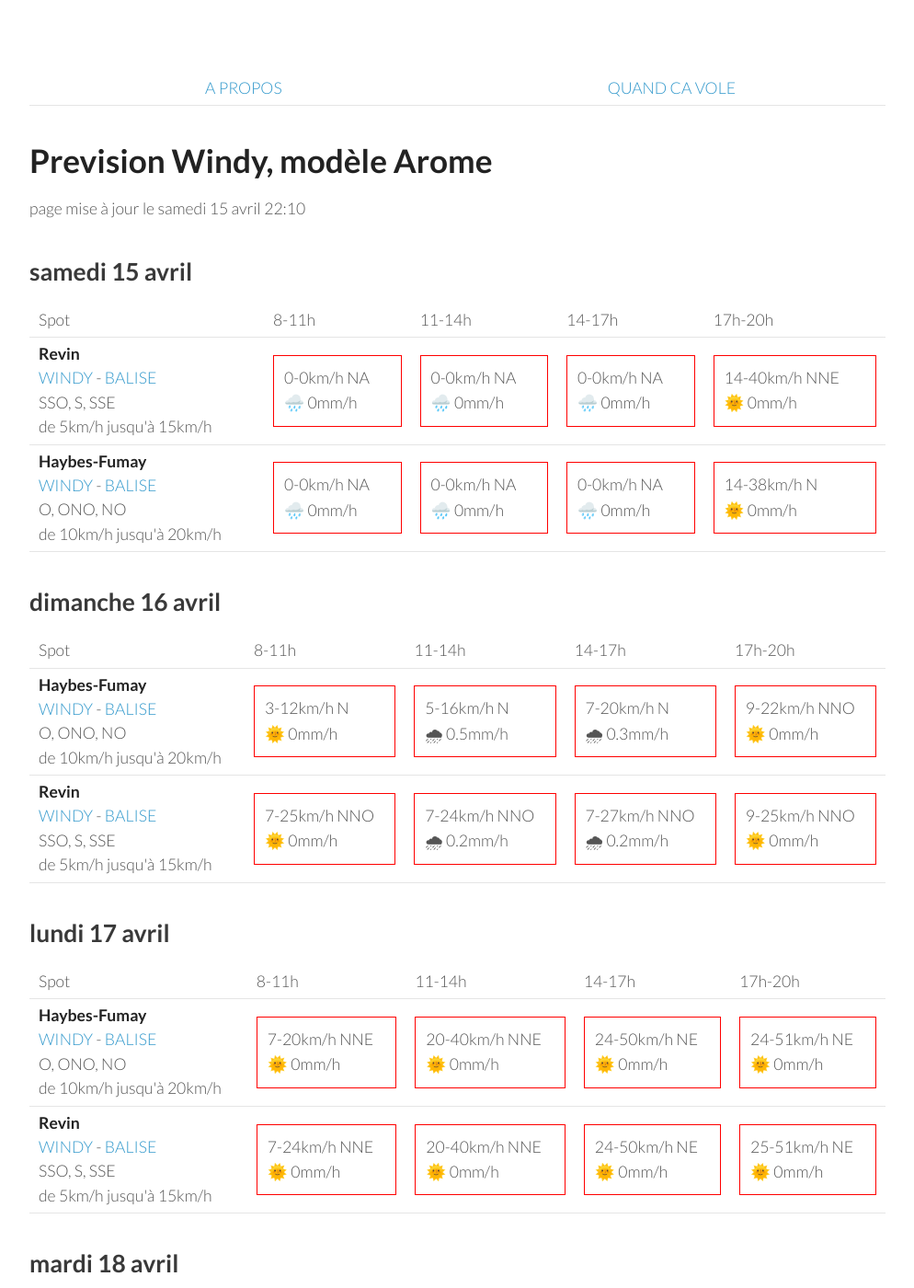
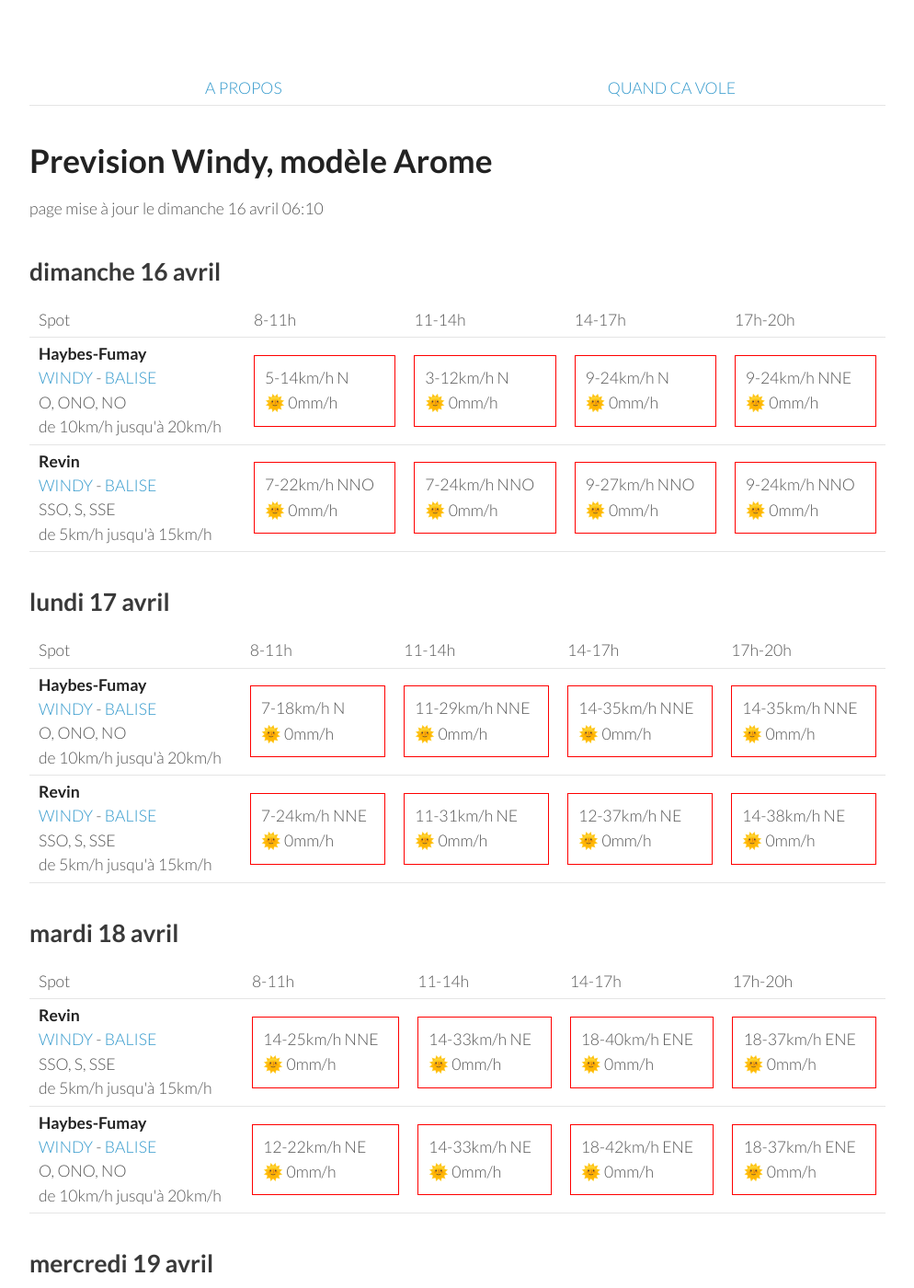
Before and after one commit to parapente-dans-le-nord/parapente-dans-le-nord.github.io, a Jekyll site: the page built from ardennes.markdown, in a window 1280 px wide and 1400 px high. Shown: the whole window at 92% size, without its empty margins (26-1020 px from the left). Built offline with Jekyll 4.4.1, drawn with Linux system fonts in a browser that asks for light colours; some of the changed text lies outside the part shown.

Commit message:
update index.markdown

```diff
--- a/ardennes.markdown
+++ b/ardennes.markdown
@@ -7,42 +7,8 @@ title:  "Tous les spots"
 {: .links}
 
 # Prevision Windy, modèle Arome
-page mise à jour le samedi 15 avril 22:10
+page mise à jour le dimanche 16 avril 06:10
 
-## samedi 15 avril
-
-{::nomarkdown}
-<table>
-  <tbody>
-    <tr>
-      <td>Spot</td>
-      <td>8-11h</td>
-      <td>11-14h</td>
-      <td>14-17h</td>
-      <td>17h-20h</td>
-    </tr>
-<tr>
-        <td><strong>Revin</strong><br><a href="https://windy.com/49.948/4.625?49.543,4.625,8">WINDY</a> - <span class=""><a href="http://www.balisemeteo.com/balise.php?idBalise=5019">BALISE</a> </span><br> <span class="vent-favorable">SSO, S, SSE</span><br><span class="force-vent">de 5km/h jusqu'à 15km/h</span> </td>
-
-            <td><div class="not-flyable"><p>0-0km/h NA</p><p>🌧️ 0mm/h</p></div></td>
-            <td><div class="not-flyable"><p>0-0km/h NA</p><p>🌧️ 0mm/h</p></div></td>
-            <td><div class="not-flyable"><p>0-0km/h NA</p><p>🌧️ 0mm/h</p></div></td>
-            <td><div class="not-flyable"><p>14-40km/h NNE</p><p>🌞 0mm/h</p></div></td>
-
-    </tr>
-<tr>
-        <td><strong>Haybes-Fumay</strong><br><a href="https://windy.com/49.998/4.715?49.913,4.738,10">WINDY</a> - <span class=""><a href="http://www.balisemeteo.com/balise.php?idBalise=104">BALISE</a> </span><br> <span class="vent-favorable">O, ONO, NO</span><br><span class="force-vent">de 10km/h jusqu'à 20km/h</span> </td>
-
-            <td><div class="not-flyable"><p>0-0km/h NA</p><p>🌧️ 0mm/h</p></div></td>
-            <td><div class="not-flyable"><p>0-0km/h NA</p><p>🌧️ 0mm/h</p></div></td>
-            <td><div class="not-flyable"><p>0-0km/h NA</p><p>🌧️ 0mm/h</p></div></td>
-            <td><div class="not-flyable"><p>14-38km/h N</p><p>🌞 0mm/h</p></div></td>
-
-    </tr>
-
-</tbody>
-</table>
-{:/}
 ## dimanche 16 avril
 
 {::nomarkdown}
@@ -58,20 +24,20 @@ page mise à jour le samedi 15 avril 22:10
 <tr>
         <td><strong>Haybes-Fumay</strong><br><a href="https://windy.com/49.998/4.715?49.913,4.738,10">WINDY</a> - <span class=""><a href="http://www.balisemeteo.com/balise.php?idBalise=104">BALISE</a> </span><br> <span class="vent-favorable">O, ONO, NO</span><br><span class="force-vent">de 10km/h jusqu'à 20km/h</span> </td>
 
+            <td><div class="not-flyable"><p>5-14km/h N</p><p>🌞 0mm/h</p></div></td>
             <td><div class="not-flyable"><p>3-12km/h N</p><p>🌞 0mm/h</p></div></td>
-            <td><div class="not-flyable"><p>5-16km/h N</p><p>🌧 0.5mm/h</p></div></td>
-            <td><div class="not-flyable"><p>7-20km/h N</p><p>🌧 0.3mm/h</p></div></td>
-            <td><div class="not-flyable"><p>9-22km/h NNO</p><p>🌞 0mm/h</p></div></td>
+            <td><div class="not-flyable"><p>9-24km/h N</p><p>🌞 0mm/h</p></div></td>
+            <td><div class="not-flyable"><p>9-24km/h NNE</p><p>🌞 0mm/h</p></div></td>
 
 
     </tr>
 <tr>
         <td><strong>Revin</strong><br><a href="https://windy.com/49.948/4.625?49.543,4.625,8">WINDY</a> - <span class=""><a href="http://www.balisemeteo.com/balise.php?idBalise=5019">BALISE</a> </span><br> <span class="vent-favorable">SSO, S, SSE</span><br><span class="force-vent">de 5km/h jusqu'à 15km/h</span> </td>
 
-            <td><div class="not-flyable"><p>7-25km/h NNO</p><p>🌞 0mm/h</p></div></td>
-            <td><div class="not-flyable"><p>7-24km/h NNO</p><p>🌧 0.2mm/h</p></div></td>
-            <td><div class="not-flyable"><p>7-27km/h NNO</p><p>🌧 0.2mm/h</p></div></td>
-            <td><div class="not-flyable"><p>9-25km/h NNO</p><p>🌞 0mm/h</p></div></td>
+            <td><div class="not-flyable"><p>7-22km/h NNO</p><p>🌞 0mm/h</p></div></td>
+            <td><div class="not-flyable"><p>7-24km/h NNO</p><p>🌞 0mm/h</p></div></td>
+            <td><div class="not-flyable"><p>9-27km/h NNO</p><p>🌞 0mm/h</p></div></td>
+            <td><div class="not-flyable"><p>9-24km/h NNO</p><p>🌞 0mm/h</p></div></td>
 
 
     </tr>
@@ -94,10 +60,10 @@ page mise à jour le samedi 15 avril 22:10
 <tr>
         <td><strong>Haybes-Fumay</strong><br><a href="https://windy.com/49.998/4.715?49.913,4.738,10">WINDY</a> - <span class=""><a href="http://www.balisemeteo.com/balise.php?idBalise=104">BALISE</a> </span><br> <span class="vent-favorable">O, ONO, NO</span><br><span class="force-vent">de 10km/h jusqu'à 20km/h</span> </td>
 
-            <td><div class="not-flyable"><p>7-20km/h NNE</p><p>🌞 0mm/h</p></div></td>
-            <td><div class="not-flyable"><p>20-40km/h NNE</p><p>🌞 0mm/h</p></div></td>
-            <td><div class="not-flyable"><p>24-50km/h NE</p><p>🌞 0mm/h</p></div></td>
-            <td><div class="not-flyable"><p>24-51km/h NE</p><p>🌞 0mm/h</p></div></td>
+            <td><div class="not-flyable"><p>7-18km/h N</p><p>🌞 0mm/h</p></div></td>
+            <td><div class="not-flyable"><p>11-29km/h NNE</p><p>🌞 0mm/h</p></div></td>
+            <td><div class="not-flyable"><p>14-35km/h NNE</p><p>🌞 0mm/h</p></div></td>
+            <td><div class="not-flyable"><p>14-35km/h NNE</p><p>🌞 0mm/h</p></div></td>
 
 
     </tr>
@@ -105,9 +71,9 @@ page mise à jour le samedi 15 avril 22:10
         <td><strong>Revin</strong><br><a href="https://windy.com/49.948/4.625?49.543,4.625,8">WINDY</a> - <span class=""><a href="http://www.balisemeteo.com/balise.php?idBalise=5019">BALISE</a> </span><br> <span class="vent-favorable">SSO, S, SSE</span><br><span class="force-vent">de 5km/h jusqu'à 15km/h</span> </td>
 
             <td><div class="not-flyable"><p>7-24km/h NNE</p><p>🌞 0mm/h</p></div></td>
-            <td><div class="not-flyable"><p>20-40km/h NNE</p><p>🌞 0mm/h</p></div></td>
-            <td><div class="not-flyable"><p>24-50km/h NE</p><p>🌞 0mm/h</p></div></td>
-            <td><div class="not-flyable"><p>25-51km/h NE</p><p>🌞 0mm/h</p></div></td>
+            <td><div class="not-flyable"><p>11-31km/h NE</p><p>🌞 0mm/h</p></div></td>
+            <td><div class="not-flyable"><p>12-37km/h NE</p><p>🌞 0mm/h</p></div></td>
+            <td><div class="not-flyable"><p>14-38km/h NE</p><p>🌞 0mm/h</p></div></td>
 
 
     </tr>
@@ -130,20 +96,20 @@ page mise à jour le samedi 15 avril 22:10
 <tr>
         <td><strong>Revin</strong><br><a href="https://windy.com/49.948/4.625?49.543,4.625,8">WINDY</a> - <span class=""><a href="http://www.balisemeteo.com/balise.php?idBalise=5019">BALISE</a> </span><br> <span class="vent-favorable">SSO, S, SSE</span><br><span class="force-vent">de 5km/h jusqu'à 15km/h</span> </td>
 
-            <td><div class="not-flyable"><p>14-25km/h NE</p><p>🌞 0mm/h</p></div></td>
-            <td><div class="not-flyable"><p>20-40km/h ENE</p><p>🌞 0mm/h</p></div></td>
-            <td><div class="not-flyable"><p>18-38km/h ENE</p><p>🌞 0mm/h</p></div></td>
-            <td><div class="not-flyable"><p>22-44km/h ENE</p><p>🌧 0.3mm/h</p></div></td>
+            <td><div class="not-flyable"><p>14-25km/h NNE</p><p>🌞 0mm/h</p></div></td>
+            <td><div class="not-flyable"><p>14-33km/h NE</p><p>🌞 0mm/h</p></div></td>
+            <td><div class="not-flyable"><p>18-40km/h ENE</p><p>🌞 0mm/h</p></div></td>
+            <td><div class="not-flyable"><p>18-37km/h ENE</p><p>🌞 0mm/h</p></div></td>
 
 
     </tr>
 <tr>
         <td><strong>Haybes-Fumay</strong><br><a href="https://windy.com/49.998/4.715?49.913,4.738,10">WINDY</a> - <span class=""><a href="http://www.balisemeteo.com/balise.php?idBalise=104">BALISE</a> </span><br> <span class="vent-favorable">O, ONO, NO</span><br><span class="force-vent">de 10km/h jusqu'à 20km/h</span> </td>
 
-            <td><div class="not-flyable"><p>12-25km/h NE</p><p>🌞 0mm/h</p></div></td>
-            <td><div class="not-flyable"><p>20-42km/h ENE</p><p>🌞 0mm/h</p></div></td>
-            <td><div class="not-flyable"><p>18-40km/h ENE</p><p>🌞 0mm/h</p></div></td>
-            <td><div class="not-flyable"><p>22-44km/h ENE</p><p>🌧 0.2mm/h</p></div></td>
+            <td><div class="not-flyable"><p>12-22km/h NE</p><p>🌞 0mm/h</p></div></td>
+            <td><div class="not-flyable"><p>14-33km/h NE</p><p>🌞 0mm/h</p></div></td>
+            <td><div class="not-flyable"><p>18-42km/h ENE</p><p>🌞 0mm/h</p></div></td>
+            <td><div class="not-flyable"><p>18-37km/h ENE</p><p>🌞 0mm/h</p></div></td>
 
 
     </tr>
@@ -166,8 +132,8 @@ page mise à jour le samedi 15 avril 22:10
 <tr>
         <td><strong>Revin</strong><br><a href="https://windy.com/49.948/4.625?49.543,4.625,8">WINDY</a> - <span class=""><a href="http://www.balisemeteo.com/balise.php?idBalise=5019">BALISE</a> </span><br> <span class="vent-favorable">SSO, S, SSE</span><br><span class="force-vent">de 5km/h jusqu'à 15km/h</span> </td>
 
-            <td><div class="not-flyable"><p>12-24km/h ENE</p><p>🌞 0mm/h</p></div></td>
-            <td><div class="not-flyable"><p>14-31km/h ENE</p><p>🌞 0mm/h</p></div></td>
+            <td><div class="not-flyable"><p>12-25km/h ENE</p><p>🌞 0mm/h</p></div></td>
+            <td><div class="not-flyable"><p>18-35km/h E</p><p>🌞 0mm/h</p></div></td>
             <td><div class="not-flyable"><p>18-38km/h E</p><p>🌞 0mm/h</p></div></td>
             <td><div class="not-flyable"><p>16-38km/h E</p><p>🌞 0mm/h</p></div></td>
 
@@ -176,8 +142,8 @@ page mise à jour le samedi 15 avril 22:10
 <tr>
         <td><strong>Haybes-Fumay</strong><br><a href="https://windy.com/49.998/4.715?49.913,4.738,10">WINDY</a> - <span class=""><a href="http://www.balisemeteo.com/balise.php?idBalise=104">BALISE</a> </span><br> <span class="vent-favorable">O, ONO, NO</span><br><span class="force-vent">de 10km/h jusqu'à 20km/h</span> </td>
 
-            <td><div class="not-flyable"><p>12-27km/h ENE</p><p>🌞 0mm/h</p></div></td>
-            <td><div class="not-flyable"><p>14-33km/h ENE</p><p>🌞 0mm/h</p></div></td>
+            <td><div class="not-flyable"><p>12-25km/h ENE</p><p>🌞 0mm/h</p></div></td>
+            <td><div class="not-flyable"><p>18-38km/h E</p><p>🌞 0mm/h</p></div></td>
             <td><div class="not-flyable"><p>18-40km/h ENE</p><p>🌞 0mm/h</p></div></td>
             <td><div class="not-flyable"><p>16-40km/h E</p><p>🌞 0mm/h</p></div></td>
 
```
